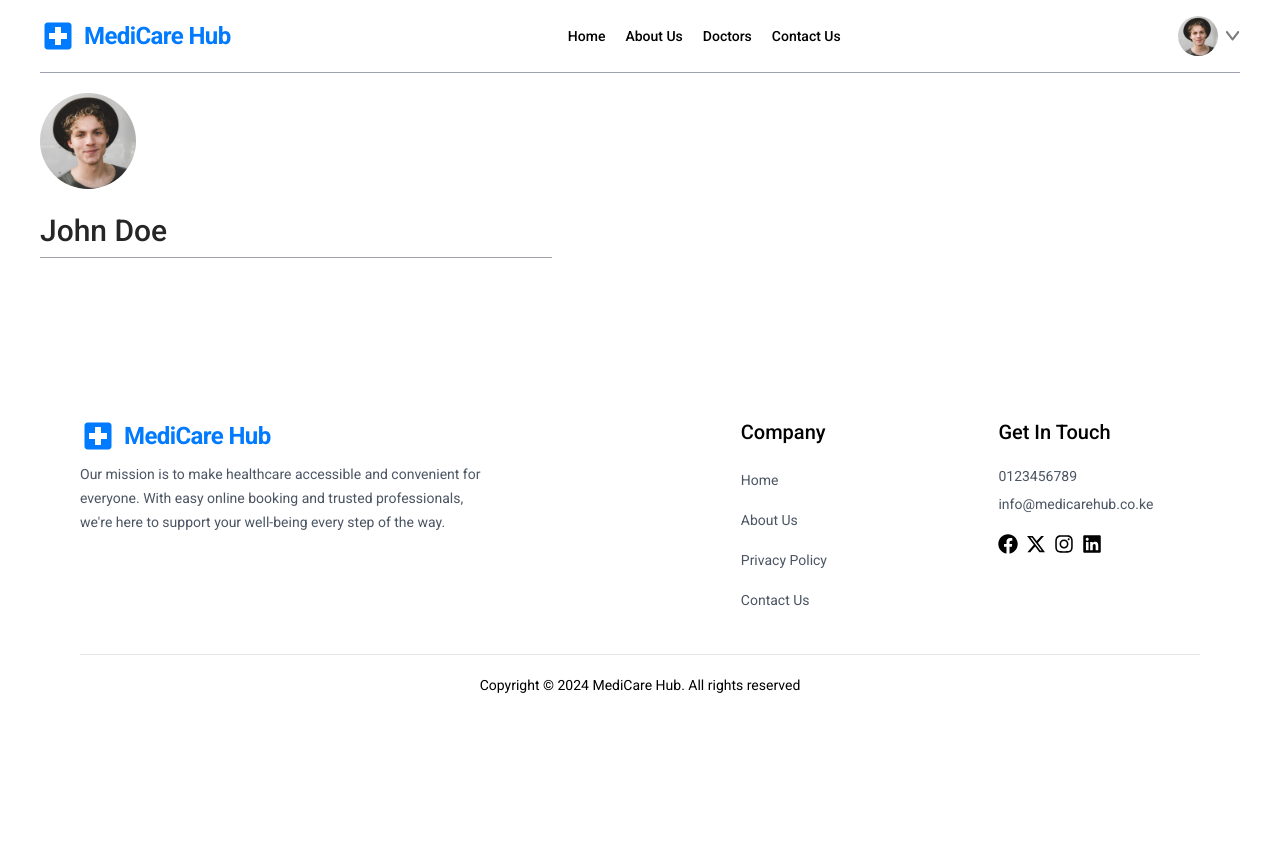
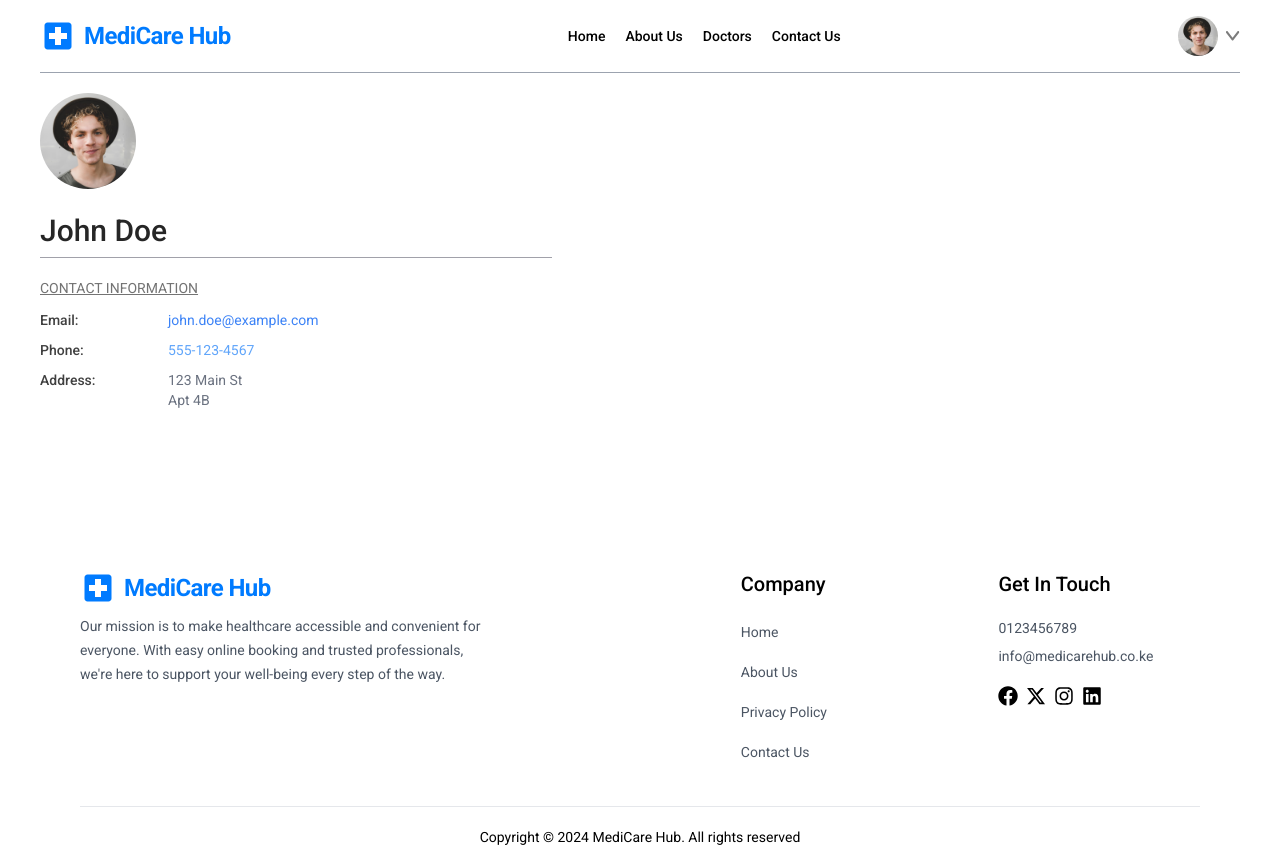
Before and after one commit to briansimiyuj/doctor-appointment-app, a React (Vite) app: page /profile in a window 1280 px wide. Before the commit the page ends 800 px from the top, so only its background shows below. Built offline with nearby package versions, Linux system fonts and the light colour scheme; a web font is replaced by a local one.

Commit message:
Profile Contact

```diff
--- /dev/null
+++ b/src/components/Profile/ProfileContact.tsx
@@ -0,0 +1,45 @@
+import { useContext } from "react"
+import { ProfileContext } from "../../context/ProfileContext"
+
+const ProfileContact: React.FC = () =>{
+
+    const context = useContext(ProfileContext),
+         userData = context?.userData
+
+    return(
+
+        <div>
+
+            <h2 className="text-neutral-500 underline mt-3">CONTACT INFORMATION</h2>
+
+            <div className="grid grid-cols-[1fr_3fr] gap-y-2.5 mt-3 text-neutral-700">
+
+                <h3 className="font-medium">Email:</h3>
+
+                <p className="text-blue-500">{userData?.address.email}</p>
+
+                <h3 className="font-medium">Phone:</h3>
+
+                <p className="text-blue-400">{userData?.address.phone}</p>
+
+                <h3 className="font-medium">Address:</h3>
+
+                <p className="text-gray-500">
+
+                    {userData?.address.line1}
+
+                    <br/>
+
+                    {userData?.address.line2}
+
+                </p>
+
+            </div>
+
+        </div>
+
+    )
+
+}
+
+export default ProfileContact
--- a/src/components/Profile/ProfileInfo.tsx
+++ b/src/components/Profile/ProfileInfo.tsx
@@ -1,5 +1,6 @@
 import { useContext } from "react"
 import { ProfileContext } from "../../context/ProfileContext"
+import ProfileContact from "./ProfileContact"
 
 const ProfileInfo: React.FC = () =>{
 
@@ -14,6 +15,8 @@ const ProfileInfo: React.FC = () =>{
 
             <hr className="bg-zinc-400 h-[1px] border-none"/>
 
+            <ProfileContact/>
+
         </>
 
     )
```
Also changed, not shown: 1 other file (tests, documents, lock files or other folders).
